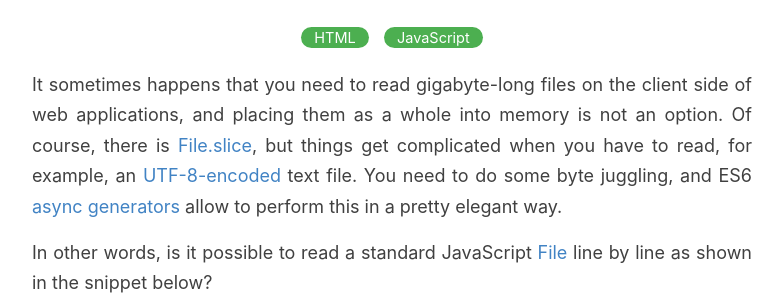
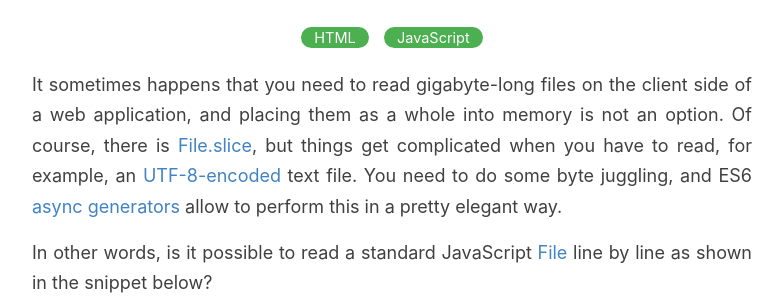
Before and after one commit to GChristensen/posts, a Jekyll site: the page built from _posts/2019-08-25-readline-in-es6.md, in a window 1280 px wide and 900 px high. Shown: the part 255-552 px from the top of the window, without its empty margins (248-1031 px from the left). Built offline with Jekyll 4.4.1, drawn with Linux system fonts in a browser that asks for light colours.

Commit message:
site edit

````diff
--- a/_posts/2019-08-25-readline-in-es6.md
+++ b/_posts/2019-08-25-readline-in-es6.md
@@ -4,14 +4,19 @@
 categories: [HTML, JavaScript]
 ---
 
-It sometimes happens that you need to read gigabyte-long files on the client side of web applications, and placing them as a whole
-into memory is not an option. Of course, there is [File.slice](https://developer.mozilla.org/en-US/docs/Web/API/Blob/slice),
-but things get complicated when you have to read, for example, an [UTF-8-encoded](https://en.wikipedia.org/wiki/UTF-8#History) text file. You need to do some byte
-juggling, and ES6 [async generators](https://developer.mozilla.org/en-US/docs/Web/JavaScript/Reference/Statements/for-await...of)
- allow to perform this in a pretty elegant way.
+It sometimes happens that you need to read gigabyte-long files on the client
+side of a web application, and placing them as a whole into memory is not an
+option. Of course, there is
+[File.slice](https://developer.mozilla.org/en-US/docs/Web/API/Blob/slice), but
+things get complicated when you have to read, for example, an
+[UTF-8-encoded](https://en.wikipedia.org/wiki/UTF-8#History) text file. You need
+to do some byte juggling, and ES6 [async
+generators](https://developer.mozilla.org/en-US/docs/Web/JavaScript/Reference/Statements/for-await...of)
+allow to perform this in a pretty elegant way.
 
-In other words, is it possible to read a standard JavaScript [File](https://developer.mozilla.org/en-US/docs/Web/API/File)
-line by line as shown in the snippet below?
+In other words, is it possible to read a standard JavaScript
+[File](https://developer.mozilla.org/en-US/docs/Web/API/File) line by line as
+shown in the snippet below?
 
 ```javascript
 for await (let line of ReadLine(file).lines()) {
````
Also changed, not shown: _posts/2019-08-31-dynamic-org-capture-templates.md (+15 -18 lines), _posts/2019-09-01-custom-enso-commands.md (+34 -29 lines).
